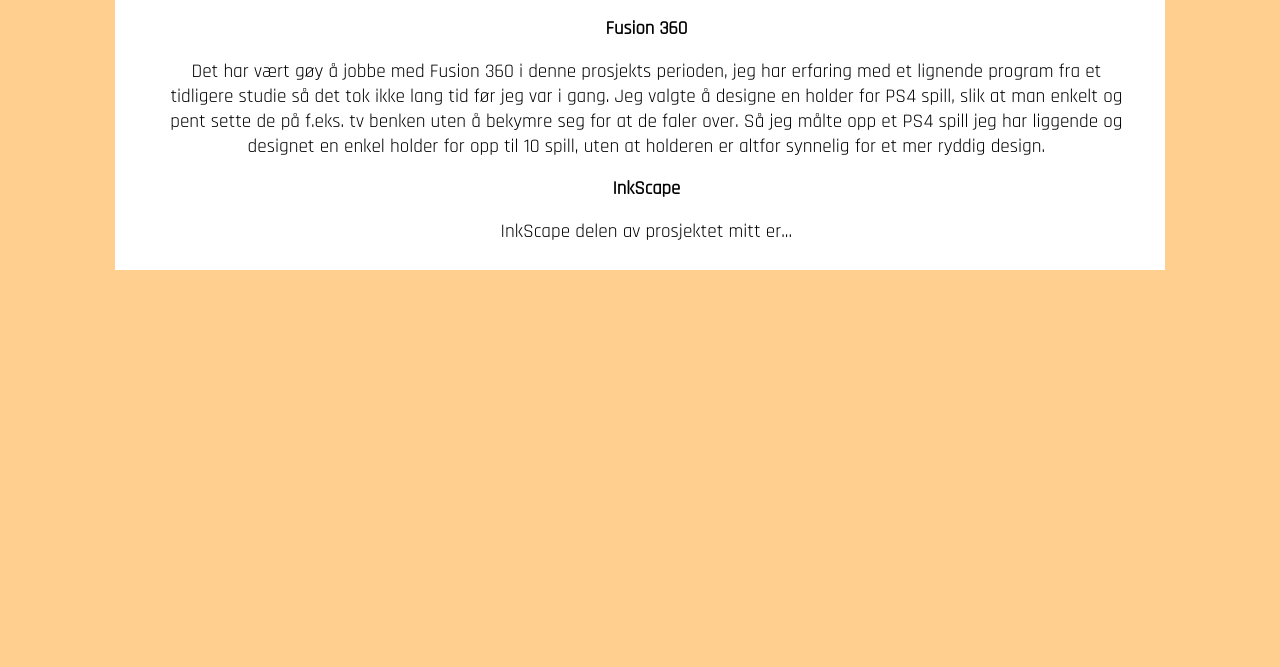
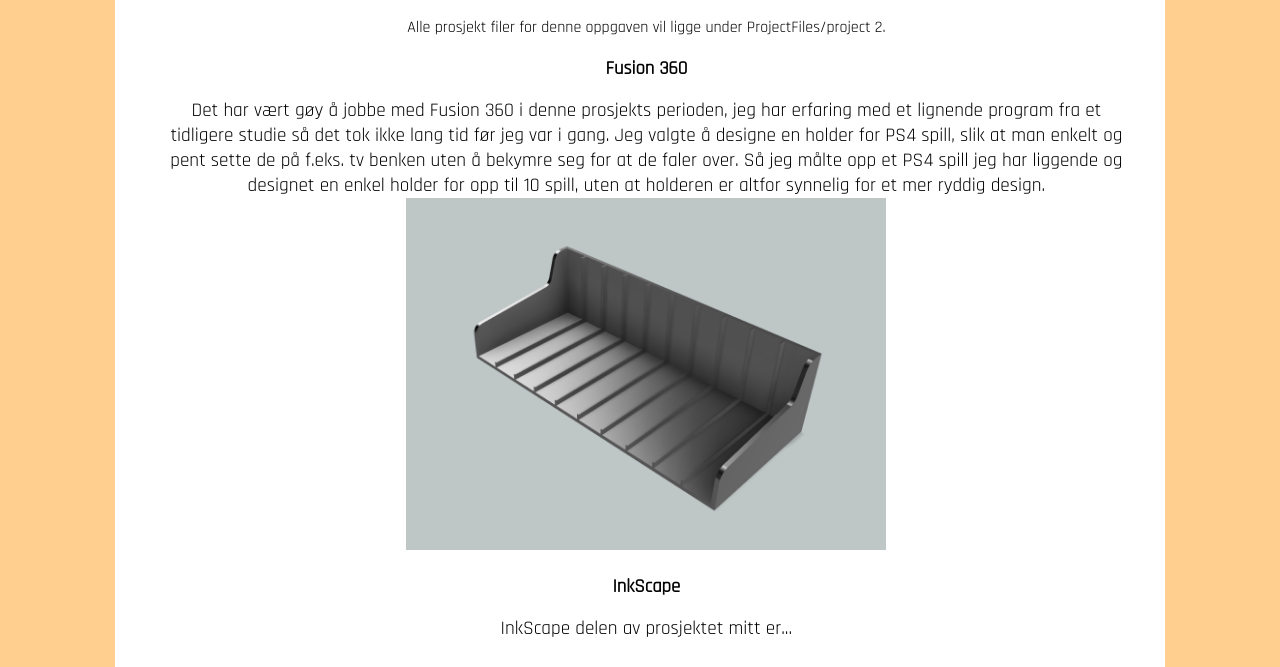
Before and after one commit to CrispChamping/CrispChamping.github.io, a plain HTML site: page project/project2.html in a window 1280 px wide. Shown: the part 204-871 px from the top of the page. Before the commit the page ends 800 px from the top, so only its background shows below. Drawn offline with Linux system fonts and the light colour scheme.

Commit message:
fusion360done

```diff
--- a/project/project2.html
+++ b/project/project2.html
@@ -32,6 +32,9 @@
         <header>
             <h2> Prosjekt 2 - Fusion 360 og InkScape </h2>
         </header>
+        <p>
+            Alle prosjekt filer for denne oppgaven vil ligge under ProjectFiles/project 2.
+        </p>
         <article>
             <header>
                 <h3> Fusion 360 </h3>
@@ -41,7 +44,7 @@
                 var i gang. Jeg valgte å designe en holder for PS4 spill, slik at man enkelt og pent sette de på f.eks. tv benken uten å bekymre seg for at de faler over. Så jeg målte
                 opp et PS4 spill jeg har liggende og designet en enkel holder for opp til 10 spill, uten at holderen er altfor synnelig for et mer ryddig design.
             </p>
-
+            <img src="../projectFiles/project 2/Oblig2Fusion360Rendered v1.png" alt="Fusion 360 modell">
         </article>
         <article>
             <header>
```
Also changed, not shown: projects.html (+1 -1 lines).
